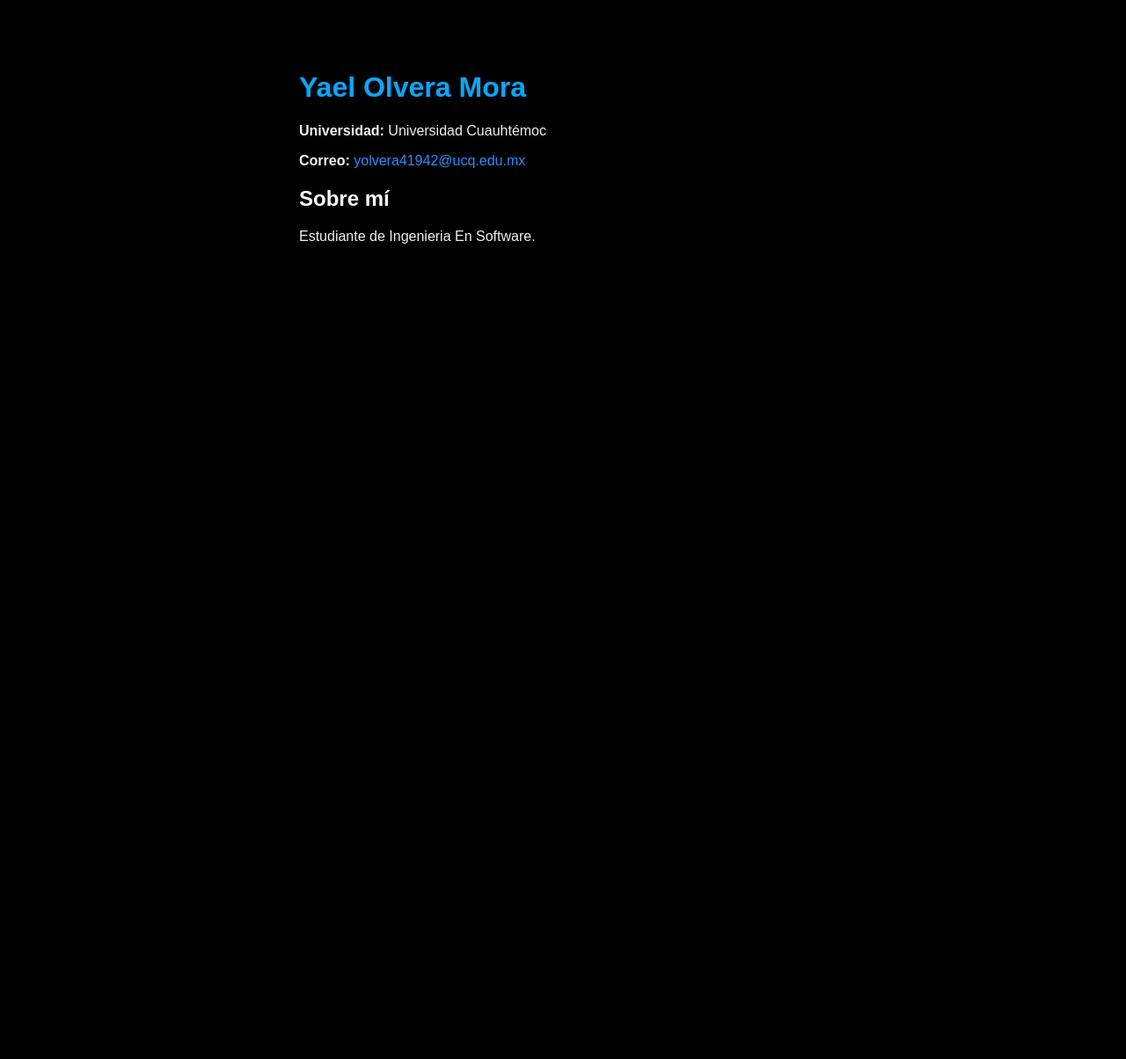
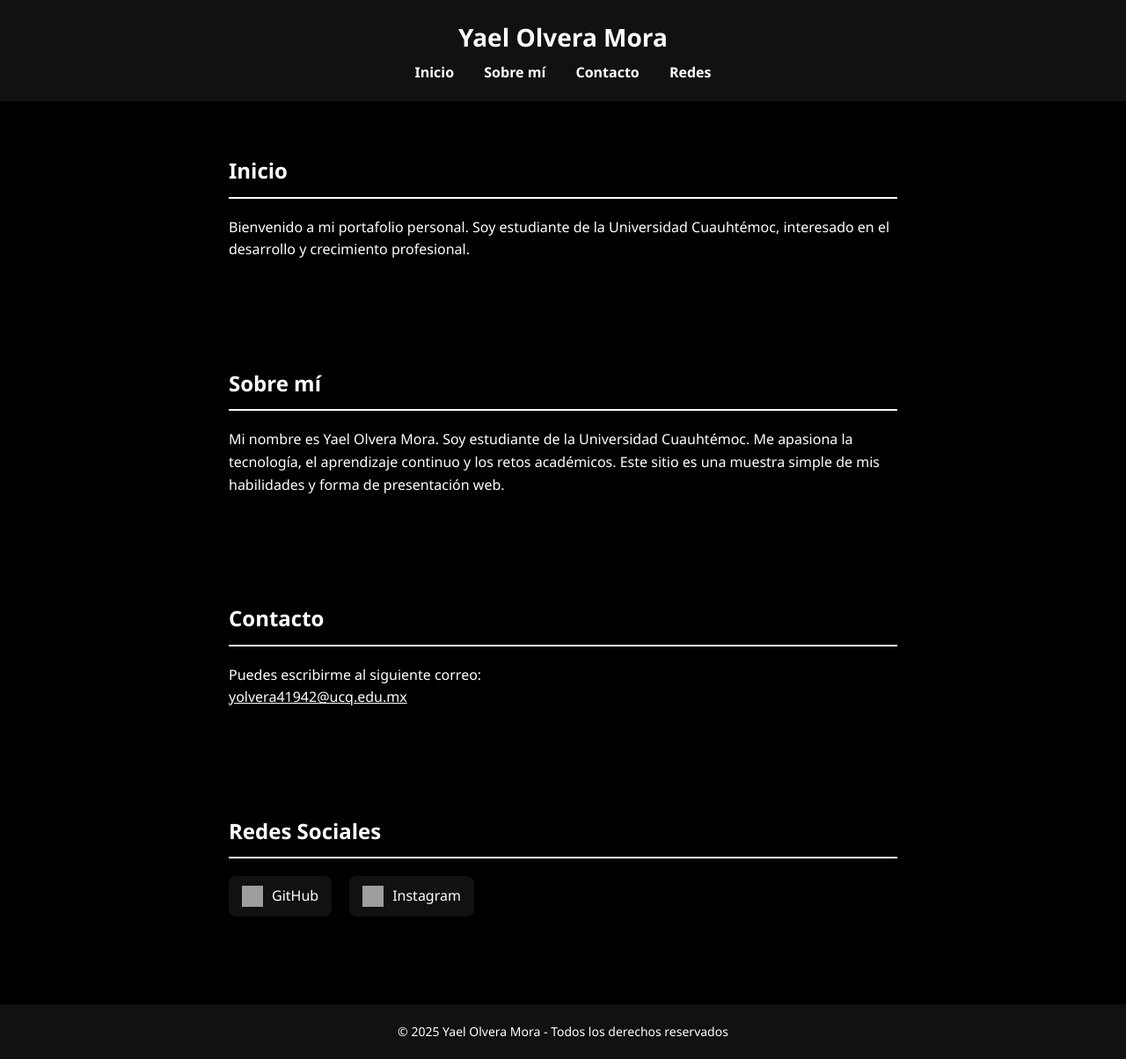
Before and after one commit to Morit444/cv---yael-, a plain HTML site: page index.html in a window 1280 px wide. Shown: the whole page at 88% size. Before the commit the page ends 800 px from the top, so only its background shows below. Drawn offline with Linux system fonts and the light colour scheme; grey boxes are pictures that could not be loaded.

Commit message:
portafolio avance 4

```diff
--- a/index.html
+++ b/index.html
@@ -4,44 +4,153 @@
   <meta charset="UTF-8">
   <title>Portafolio de Yael Olvera Mora</title>
   <style>
-    body {
-      font-family: Arial, sans-serif;
-      background-color: #000000;
-      color: #f0f0f0;
-      max-width: 600px;
-      margin: 40px auto;
-      padding: 20px;
-      border-radius: 10px;
+    * {
+      margin: 0;
+      padding: 0;
+      box-sizing: border-box;
+      scroll-behavior: smooth;
     }
 
-    h1 {
-      color: #00aaff;
+    body {
+      background-color: #000;
+      color: #fff;
+      font-family: 'Segoe UI', Tahoma, Geneva, Verdana, sans-serif;
+      line-height: 1.6;
     }
 
-    a {
-      color: #1e90ff;
-      text-decoration: none;
+    header {
+      background-color: #111;
+      padding: 20px 0;
+      text-align: center;
+      position: sticky;
+      top: 0;
+      z-index: 1000;
     }
 
-    a:hover {
+    header h1 {
+      margin-bottom: 5px;
+      font-size: 28px;
+    }
+
+    nav a {
+      color: white;
+      margin: 0 15px;
+      text-decoration: none;
+      font-weight: bold;
+    }
+
+    nav a:hover {
       text-decoration: underline;
     }
 
+    section {
+      padding: 60px 20px;
+      max-width: 800px;
+      margin: auto;
+    }
+
     h2 {
-      color: #ffffff;
+      border-bottom: 2px solid white;
+      padding-bottom: 10px;
+      margin-bottom: 20px;
+    }
+
+    .social-buttons {
+      display: flex;
+      gap: 20px;
+      margin-top: 20px;
+      flex-wrap: wrap;
+    }
+
+    .social-buttons a {
+      display: flex;
+      align-items: center;
+      background-color: #111;
+      color: white;
+      padding: 10px 15px;
+      border-radius: 8px;
+      text-decoration: none;
+      transition: background-color 0.3s ease;
+    }
+
+    .social-buttons a:hover {
+      background-color: #333;
+    }
+
+    .social-buttons img {
+      width: 24px;
+      height: 24px;
+      margin-right: 10px;
+    }
+
+    footer {
+      background-color: #111;
+      text-align: center;
+      padding: 20px;
+      margin-top: 40px;
+      font-size: 14px;
+    }
+
+    @media (max-width: 600px) {
+      header h1 {
+        font-size: 22px;
+      }
+      nav a {
+        margin: 0 8px;
+        font-size: 14px;
+      }
+      .social-buttons {
+        flex-direction: column;
+        align-items: flex-start;
+      }
     }
   </style>
 </head>
 <body>
 
-  <h1>Yael Olvera Mora</h1>
-  <p><strong>Universidad:</strong> Universidad Cuauhtémoc</p>
-  <p><strong>Correo:</strong>
-    <a href="mailto:yolvera41942@ucq.edu.mx">yolvera41942@ucq.edu.mx</a>
-  </p>
+  <header>
+    <h1>Yael Olvera Mora</h1>
+    <nav>
+      <a href="#inicio">Inicio</a>
+      <a href="#sobremi">Sobre mí</a>
+      <a href="#contacto">Contacto</a>
+      <a href="#redes">Redes</a>
+    </nav>
+  </header>
 
-  <h2>Sobre mí</h2>
-  <p> Estudiante de Ingenieria En Software.</p>
+  <section id="inicio">
+    <h2>Inicio</h2>
+    <p>Bienvenido a mi portafolio personal. Soy estudiante de la Universidad Cuauhtémoc, interesado en el desarrollo y crecimiento profesional.</p>
+  </section>
+
+  <section id="sobremi">
+    <h2>Sobre mí</h2>
+    <p>Mi nombre es Yael Olvera Mora. Soy estudiante de la Universidad Cuauhtémoc. Me apasiona la tecnología, el aprendizaje continuo y los retos académicos. Este sitio es una muestra simple de mis habilidades y forma de presentación web.</p>
+  </section>
+
+  <section id="contacto">
+    <h2>Contacto</h2>
+    <p>Puedes escribirme al siguiente correo:</p>
+    <p><a href="mailto:yolvera41942@ucq.edu.mx" style="color: white;">yolvera41942@ucq.edu.mx</a></p>
+  </section>
+
+  <section id="redes">
+    <h2>Redes Sociales</h2>
+    <div class="social-buttons">
+      <a href="https://github.com/Morit444" target="_blank">
+        <img src="https://cdn-icons-png.flaticon.com/512/25/25231.png" alt="GitHub">
+        GitHub
+      </a>
+      <a href="https://www.instagram.com/morit444_?igsh=MTBncW5uNGpycGc2ag==&utm_source=ig_contact_invite" target="_blank">
+        <img src="https://cdn-icons-png.flaticon.com/512/2111/2111463.png" alt="Instagram">
+        Instagram
+      </a>
+    </div>
+  </section>
+
+  <footer>
+    © 2025 Yael Olvera Mora - Todos los derechos reservados
+  </footer>
 
 </body>
 </html>
```
